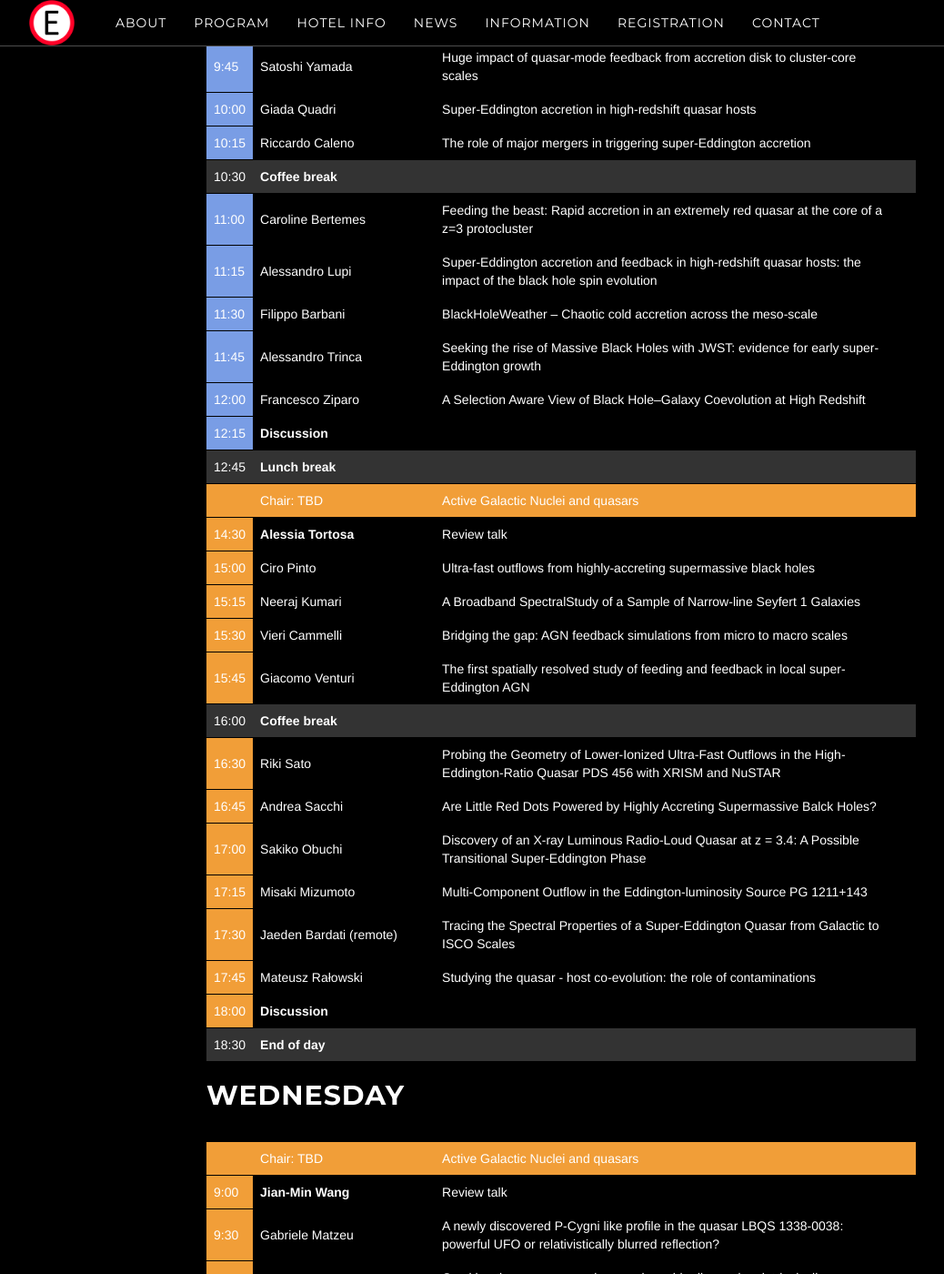
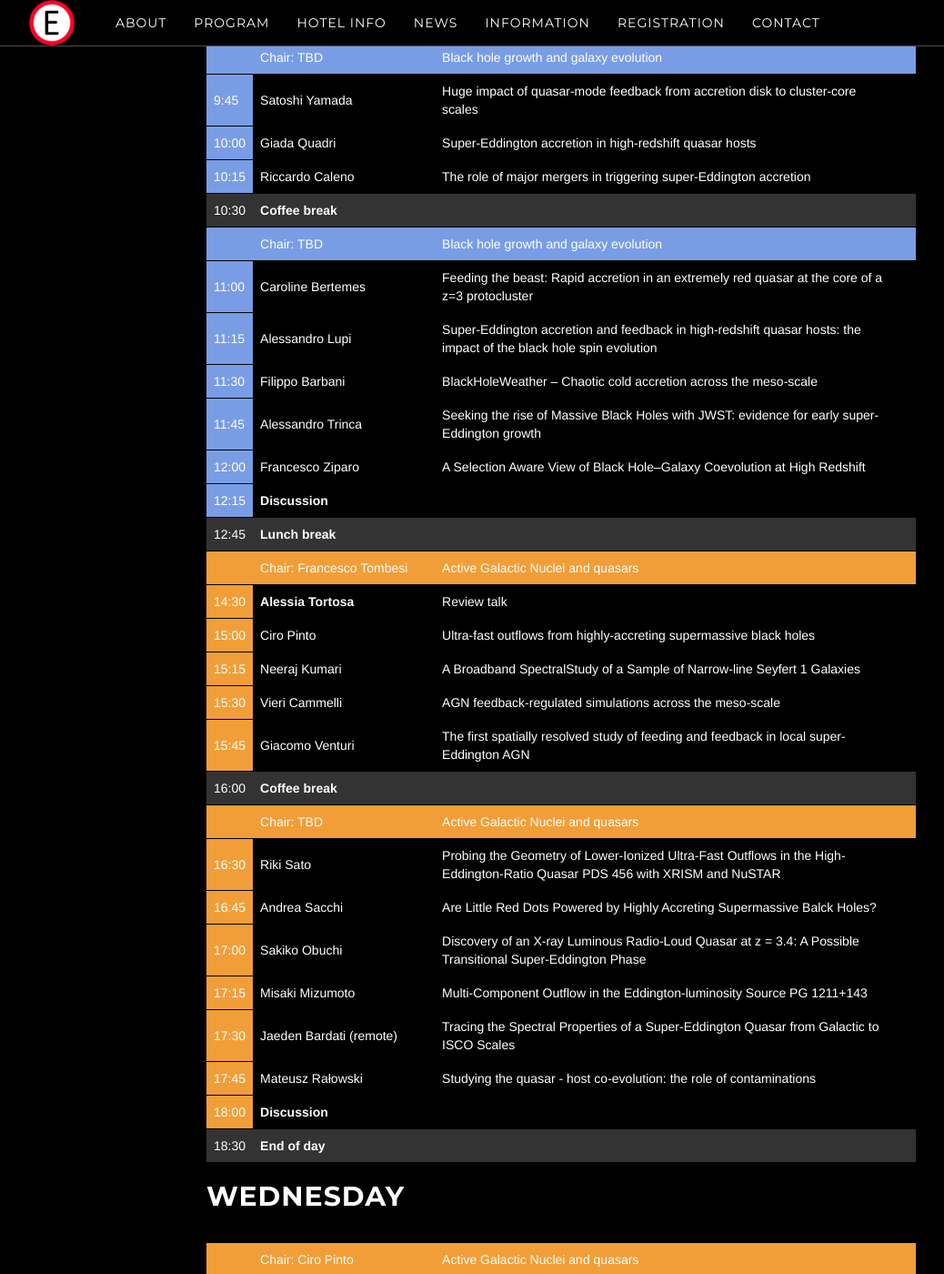
Before and after one commit to breakingthelimits/supereddington2026, a Jekyll site: the page built from program/index.html, in a window 1280 px wide and 1400 px high, scrolled down 1376 px. Shown: the whole window at 91% size, without its empty margins (38-1076 px from the left). Built offline with Jekyll 4.4.1, drawn with Linux system fonts in a browser that asks for light colours; some of the changed text lies outside the part shown.

Commit message:
Add some session chairs

```diff
--- a/_includes/program_table.html
+++ b/_includes/program_table.html
@@ -115,6 +115,13 @@ radiation-mediated shock to form.</details></td>
         <td></td>
         <td></td>
         </tr>
+        <tr style="background-color: #cea9bd;">
+            <td></td>
+            <td>Chair: TBD</td>
+            <td style="background-color: #cea9bd;">Super-Eddington Accretion Physics</td>
+        <td></td>
+        </tr>
+
         <tr style="background: transparent;">
             <td style="background-color: #cea9bd;">16:45</td>
             <td style="min-width: 200px;">Ari Laor</td>
@@ -221,6 +228,13 @@ In this talk, I will present the results of my recent work investigating the rol
         <td></td>
         <td></td>
         </tr>
+        <tr style="background-color: #799de5;">
+            <td></td>
+            <td>Chair: TBD</td>
+            <td style="background-color: #799de5;">Black hole growth and galaxy evolution</td>
+        <td></td>
+        </tr>
+
         <tr style="background: transparent;">
             <td style="background-color: #799de5;">11:00</td>
             <td style="min-width: 200px;">Caroline Bertemes</td>
@@ -268,7 +282,7 @@ I will discuss how this combination, an established mean relation but large disp
         </tr>
         <tr style="background-color: #f19e38;">
             <td></td>
-            <td>Chair: TBD</td>
+            <td>Chair: Francesco Tombesi</td>
             <td style="background-color: #f19e38;">Active Galactic Nuclei and quasars</td>
         <td></td>
         </tr>
@@ -291,7 +305,7 @@ I will discuss how this combination, an established mean relation but large disp
         <tr style="background: transparent;">
             <td style="background-color: #f19e38;">15:30</td>
             <td style="min-width: 200px;">Vieri Cammelli</td>
-        <td><details><summary>Bridging the gap: AGN feedback simulations from micro to macro scales</summary>Many key aspects of how Active Galactic Nuclei (AGN) feedback, powered by supermassive black holes, shapes the circumgalactic and intracluster media of galaxy groups and clusters remain uncertain. Likewise, the back-reaction of accretion flows and the formation of clumpy cold gas triggered by feedback are poorly understood. The BlackHoleWeather (BHW) project aims to address all major outstanding questions across the full range of relevant scales, to build a unified, self-consistent, and bottom-up description of AGNs. We are developing state-of-the-art models of black hole spin, feedback, turbulence driving, and chemical evolution. Via the  GPU-accelerated AthenaPK code, we gain in resolution and physical fidelity, by resolving magnetic fields, powerful jets, and multiphase cold gas at unprecedented detail. The outcome will be a comprehensive picture of black hole feedback that connects processes across scales and phases, testing theoretical predictions and guiding future observations.</details></td>
+        <td><details><summary>AGN feedback-regulated simulations across the meso-scale</summary>Many key aspects of how Active Galactic Nuclei (AGN) feedback, powered by supermassive black holes, shapes the circumgalactic and intracluster media of galaxy groups and clusters remain uncertain. Likewise, the back-reaction of accretion flows and the formation of clumpy cold gas triggered by feedback are poorly understood. The BlackHoleWeather (BHW) project aims to address all major outstanding questions across the full range of relevant scales, to build a unified, self-consistent, and bottom-up description of AGNs. We are developing state-of-the-art models of black hole spin, feedback, turbulence driving, and chemical evolution. Via the  GPU-accelerated AthenaPK code, we gain in resolution and physical fidelity, by resolving magnetic fields, powerful jets, and multiphase cold gas at unprecedented detail. The outcome will be a comprehensive picture of black hole feedback that connects processes across scales and phases, testing theoretical predictions and guiding future observations.</details></td>
         </tr>
         <tr style="background: transparent;">
             <td style="background-color: #f19e38;">15:45</td>
@@ -307,6 +321,13 @@ This campaign will provide the first detailed multi-phase, multi-scale study of
         <td></td>
         <td></td>
         </tr>
+        <tr style="background-color: #f19e38;">
+            <td></td>
+            <td>Chair: TBD</td>
+            <td style="background-color: #f19e38;">Active Galactic Nuclei and quasars</td>
+        <td></td>
+        </tr>
+
         <tr style="background: transparent;">
             <td style="background-color: #f19e38;">16:30</td>
             <td style="min-width: 200px;">Riki Sato</td>
@@ -358,7 +379,7 @@ In our recent spectral energy distribution analysis (Ralowski et al. 2026) focus
 
         <tr style="background-color: #f19e38;">
             <td></td>
-            <td>Chair: TBD</td>
+            <td>Chair: Ciro Pinto</td>
             <td style="background-color: #f19e38;">Active Galactic Nuclei and quasars</td>
         <td></td>
         </tr>
@@ -402,6 +423,13 @@ To complement these findings and meet the requirements of current and future hig
         <td></td>
         <td></td>
         </tr>
+        <tr style="background-color: #f19e38;">
+            <td></td>
+            <td>Chair: TBD</td>
+            <td style="background-color: #f19e38;">Active Galactic Nuclei and quasars</td>
+        <td></td>
+        </tr>
+
         <tr style="background: transparent;">
             <td style="background-color: #f19e38;">11:00</td>
             <td style="min-width: 200px;">Kristina Kallova</td>
@@ -651,6 +679,13 @@ Furthermore, we examined X-ray reprocessing signatures in ULXs by focusing on th
         <td></td>
         <td></td>
         </tr>
+        <tr style="background-color: #78a75b;">
+            <td></td>
+            <td>Chair: TBD</td>
+            <td style="background-color: #78a75b;">X-ray binaries and ULXs</td>
+        <td></td>
+        </tr>
+
         <tr style="background: transparent;">
             <td style="background-color: #78a75b;">16:30</td>
             <td style="min-width: 200px;">Dominic Walton</td>
```
Also changed, not shown: other parts of _includes/program_table.html (+2 -2 lines).
